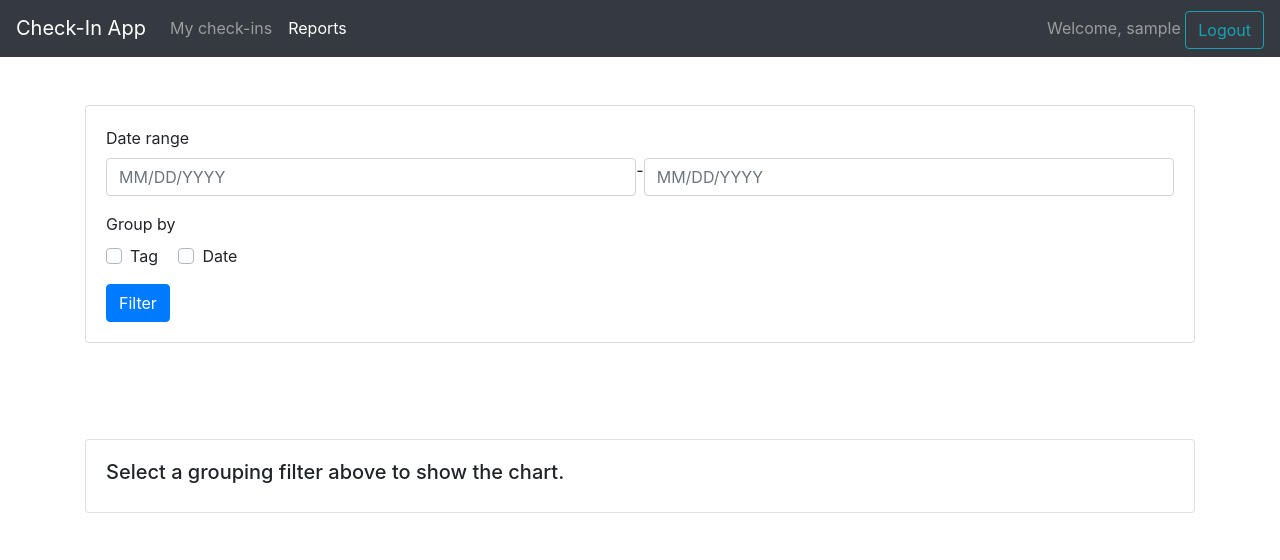
After one commit to jonathantumulak/time-tracker, a Django app: page /checkin/my/reports/ in a window 1280 px wide. The commit adds this page. Shown: the top 560 px of the page. Run offline with Django 3.2, Linux system fonts and the light colour scheme; the visitor is signed in with stand-in values (Sample User, id 1); some libraries are stand-ins or nearby versions.

Commit message:
Add reports view and charts to visualize users check-ins

```diff
--- a/checkin/filters.py
+++ b/checkin/filters.py
@@ -1,13 +1,16 @@
 import django_filters
+from crispy_forms.bootstrap import InlineCheckboxes
 from crispy_forms.helper import FormHelper
 from crispy_forms.layout import (
     Field,
     Layout,
     Submit,
 )
+from django import forms
 from django.db.models import (
     Exists,
     OuterRef,
+    Sum,
 )
 
 from checkin.models import Tag
@@ -22,6 +25,8 @@ def owned_tags(request):
 
 
 class CheckInFilter(django_filters.FilterSet):
+    """Filters for check-ins on my check-ins view"""
+
     tag = django_filters.ModelChoiceFilter(
         label="Tag",
         queryset=owned_tags,
@@ -47,3 +52,42 @@ class CheckInFilter(django_filters.FilterSet):
             Submit("submit", "Filter"),
         )
         return form
+
+
+class GroupingMultipleChoiceFilter(django_filters.MultipleChoiceFilter):
+    """Custom filter for grouping queryset and summing total hours."""
+
+    def filter(self, qs, value):
+        return qs.values(*value).order_by(*value).annotate(total_hours=Sum("hours"))
+
+
+class CheckInReportsForm(django_filters.FilterSet):
+    """Filters for checkin report view."""
+
+    timestamp = django_filters.DateFromToRangeFilter(
+        label="Date range",
+    )
+    grouping = GroupingMultipleChoiceFilter(
+        label="Group by",
+        choices=(
+            ("tag__name", "Tag"),
+            ("timestamp__date", "Date"),
+        ),
+        widget=forms.CheckboxSelectMultiple(),
+    )
+
+    class Meta:
+        model = Tag
+        fields = ["timestamp"]
+
+    @property
+    def form(self):
+        form = super().form
+        form.helper = FormHelper(form)
+        form.helper.form_method = "GET"
+        form.helper.layout = Layout(
+            Field("timestamp", placeholder="MM/DD/YYYY", css_class="datepicker d-inline-block"),
+            InlineCheckboxes("grouping"),
+            Submit("submit", "Filter"),
+        )
+        return form
--- a/checkin/templates/checkin/base.html
+++ b/checkin/templates/checkin/base.html
@@ -9,6 +9,7 @@
         <script src="https://code.jquery.com/jquery-3.6.1.min.js" crossorigin="anonymous"></script>
         <script src="https://code.jquery.com/ui/1.13.2/jquery-ui.js"></script>
         <script src="https://cdn.jsdelivr.net/npm/bootstrap@4.6.2/dist/js/bootstrap.bundle.min.js" integrity="sha384-Fy6S3B9q64WdZWQUiU+q4/2Lc9npb8tCaSX9FK7E8HnRr0Jz8D6OP9dO5Vg3Q9ct" crossorigin="anonymous"></script>
+        <script src="https://cdn.jsdelivr.net/npm/chart.js"></script>
         <title>{{ page_title }}</title>
         {% block extra_style %}
         {% endblock %}
--- /dev/null
+++ b/checkin/templates/checkin/my_reports.html
@@ -0,0 +1,65 @@
+{% extends "checkin/base.html" %}
+
+{% load crispy_forms_tags %}
+
+{% block extra_style %}
+    <style>
+        #div_id_timestamp > div {
+            display: flex;
+        }
+    </style>
+{% endblock %}
+
+{% block content %}
+
+    <div class="container py-5">
+        <div class="card">
+            <div class="card-body">
+                {% crispy filter.form %}
+            </div>
+        </div>
+    </div>
+
+    <div class="container py-5">
+        {% if has_grouping_query %}
+            <canvas id="reports-chart"></canvas>
+            {{ chart_data|json_script:"chart-data" }}
+        {% else %}
+            <div class="card">
+                <div class="card-body">
+                    <h5>Select a grouping filter above to show the chart.</h5>
+                </div>
+            </div>
+        {% endif %}
+    </div>
+
+
+
+    <script>
+
+        $(function() {
+            $(".datepicker").datepicker();
+        });
+
+        {% if has_grouping_query %}
+            const chart = document.getElementById('reports-chart');
+
+            const chart_data = JSON.parse(document.getElementById('chart-data').textContent);
+            const labels = chart_data["labels"];
+            const values = chart_data["values"];
+
+            new Chart(chart, {
+                type: 'doughnut',
+                data: {
+                    labels: labels,
+                    datasets: [{
+                        label: 'Total hours',
+                        data: values,
+                        hoverOffset: 4
+                    }]
+                },
+              });
+        {% endif %}
+    </script>
+
+{% endblock %}
--- a/checkin/templates/checkin/nav.html
+++ b/checkin/templates/checkin/nav.html
@@ -9,7 +9,7 @@
                 <a class="nav-link" href="{% url "checkin:MyCheckinView" %}">My check-ins</a>
             </li>
             <li class="nav-item">
-                <a class="nav-link" href="#">Pricing</a>
+                <a class="nav-link" href="{% url "checkin:MyReportsView" %}">Reports</a>
             </li>
         </ul>
         {% if request.user.is_authenticated %}
--- a/checkin/urls.py
+++ b/checkin/urls.py
@@ -10,5 +10,6 @@ urlpatterns = [
     path("register/", views.RegisterView.as_view(), name="RegisterView"),
     path("checkin/", views.CheckinHomeView.as_view(), name="CheckinHomeView"),
     path("checkin/my/", views.MyCheckinView.as_view(), name="MyCheckinView"),
+    path("checkin/my/reports/", views.MyReportsView.as_view(), name="MyReportsView"),
     path("checkin/delete/<int:pk>/", views.DeleteCheckinView.as_view(), name="DeleteCheckinView"),
 ]
--- a/checkin/views.py
+++ b/checkin/views.py
@@ -15,7 +15,10 @@ from django.views.generic import (
 from django_filters.views import FilterView
 from django_tables2 import SingleTableMixin
 
-from checkin.filters import CheckInFilter
+from checkin.filters import (
+    CheckInFilter,
+    CheckInReportsForm,
+)
 from checkin.forms import CheckInForm
 from checkin.models import CheckIn
 from checkin.tables import (
@@ -124,6 +127,44 @@ class MyCheckinView(BaseViewMixin, LoginRequiredMixin, SingleTableMixin, FilterV
         )
 
 
+class MyReportsView(BaseViewMixin, LoginRequiredMixin, FilterView):
+    """View to show basic reports for a users check-ins."""
+
+    template_name = "checkin/my_reports.html"
+    model = CheckIn
+    filterset_class = CheckInReportsForm
+
+    @property
+    def queryset(self):
+        return CheckIn.objects.filter(
+            user=self.request.user,
+        )
+
+    def get_context_data(self, *args, **kwargs):
+        ctx = super().get_context_data(*args, **kwargs)
+        ctx["has_grouping_query"] = "grouping" in self.request.GET
+        if ctx["has_grouping_query"]:
+            object_list = ctx["object_list"]
+            ctx["chart_data"] = self._build_chart_data(object_list)
+
+        return ctx
+
+    def _build_chart_data(self, object_list):
+        """Format object_list data to be accepted by chart.js."""
+        items = dict()
+        for record in object_list.all():
+            label = " - ".join([str(val) for key, val in record.items() if key != "total_hours"])
+            items.update(
+                {
+                    label: float(record["total_hours"].normalize()),
+                }
+            )
+        return {
+            "labels": [key for key in items.keys()],
+            "values": [value for value in items.values()],
+        }
+
+
 class DeleteCheckinView(BaseViewMixin, LoginRequiredMixin, DeleteView):
     template_name = "checkin/delete_checkin.html"
 
```
